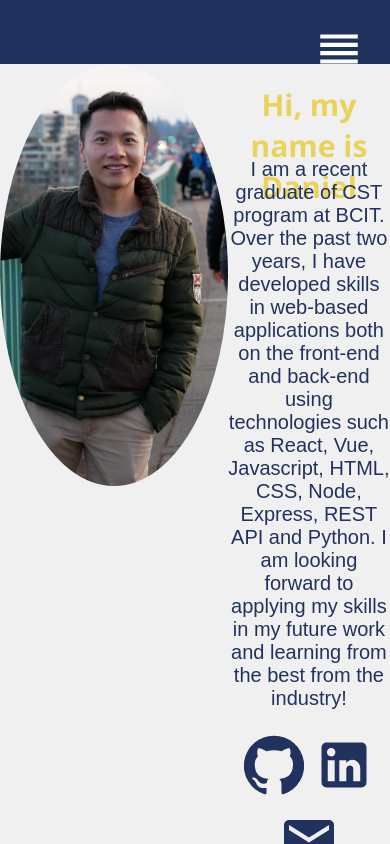
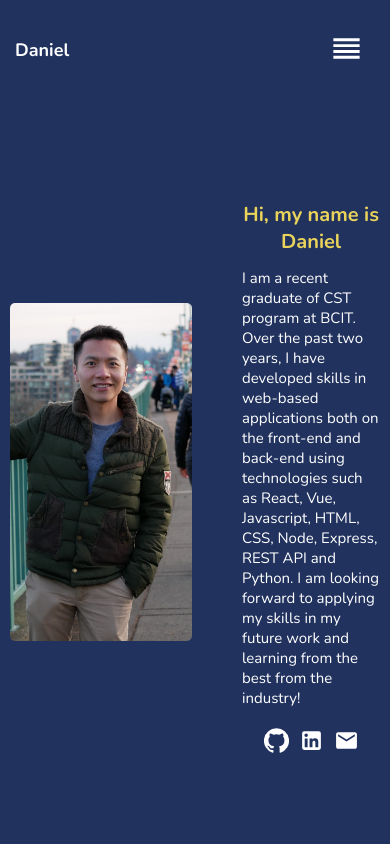
Before and after one commit to penguinasian/personal-portfolio-website, a React (Create React App) app: page / in a window 390 px wide. Shown: the top 844 px of the page. Built offline with nearby package versions, Linux system fonts and the light colour scheme.

Commit message:
modified the responsiveness

```diff
--- a/src/App.css
+++ b/src/App.css
@@ -1,9 +1,11 @@
+@import url('https://fonts.googleapis.com/css2?family=Nunito:wght@200;300;400;600;700;800;900&display=swap');
+
 .App {
   width: 100%;
   height: auto;
   display: flex;
   flex-direction: column;
-  font-family: Arial, Helvetica, sans-serif;
+  font-family: 'Nunito', sans-serif;
   background-color: #f0f0f0;
 }
 
--- a/src/components/Navbar.js
+++ b/src/components/Navbar.js
@@ -14,14 +14,23 @@ function Navbar() {
     return (
         <div className="navbar" id={showHamburgerMenu ? "open" : "close"}>
             <div className="toggleButton">
+                <h3>Daniel</h3>
                 <button onClick={() => { setShowHamburgerMenu((prev) => !prev) }}>
-                    <ReorderIcon />
+                    <ReorderIcon className="hangburgerMenu"/>
                 </button>
             </div>
+
+
             <div className="links">
+                <h2>Daniel</h2>
+                <div className="navbar-links">
                 <Link to="/">Home</Link>
                 <Link to="/projects">Projects</Link>
-                <Link to="/experience">Education & Experience</Link>
+                <Link to="/experience">Career</Link>
+                </div>
+
+
+
             </div>
         </div>
     )
--- a/src/pages/Home.js
+++ b/src/pages/Home.js
@@ -12,9 +12,8 @@ function Home() {
         <div className="profile">
           <img src={profileImg} alt="profile" />
 
-
           <div className="prompt">
-          <h2> Hi, my name is Daniel</h2>
+            <h2> Hi, my name is Daniel</h2>
             <p> I am a recent graduate of CST program at BCIT. Over the past two years, I have developed skills in web-based applications both on the front-end and back-end using technologies such as React, Vue, Javascript, HTML, CSS, Node, Express, REST API and Python.
               I am looking forward to applying my skills in my future work and learning from the best from the industry!
             </p>
--- a/src/pages/ProjectDetails.js
+++ b/src/pages/ProjectDetails.js
@@ -3,7 +3,6 @@ import { useParams } from 'react-router-dom';
 import '../styles/ProjectDetails.css';
 import { projectList } from '../utils/ProjectList';
 import GitHubIcon from '@material-ui/icons/GitHub';
-import WebSiteLink from '@material-ui/icons/Link';
 
 function ProjectDetails() {
     const { id } = useParams()
@@ -12,14 +11,19 @@ function ProjectDetails() {
     return (
         <div className="project">
             <h1> {project.name} </h1>
-            <img src={project.image} />
+
+            <div className="individualProject">
+                <div style={{ backgroundImage: `url(${project.image})` }} className="projectDetails">
+
+                </div>
+                <a href={project.websiteUrl} target="_blank" rel="noreferrer"><button className="websiteDemoBtn">Demo</button></a>
+            </div>
             <p>
                 <b>Technologies Used:</b> {project.skills}
             </p>
-            <p className="small">Click below icons to checkout Github repository and Website for this project</p>
             <div className="websiteLink">
                 <a href={project.url} target="_blank" rel="noreferrer"><GitHubIcon /></a>
-                <a href={project.websiteUrl} target="_blank" rel="noreferrer"><WebSiteLink /></a>
+                <p className="small">Github link</p>
             </div>
 
         </div>
--- a/src/styles/Home.css
+++ b/src/styles/Home.css
@@ -1,7 +1,7 @@
 .home {
     width: 100%;
     align-items: center;
-    font-family: "Arial", sans-serif;
+    font-family: 'Nunito', sans-serif;
     color: #3e497a;
 }
 
@@ -18,37 +18,41 @@
 }
 
 .about h2 {
-    font-family: "Segoe UI", Tahoma, Geneva, Verdana, sans-serif;
-    font-size: 50px;
+
+    font-size: 35px;
     color: #e9d35b;
     height: 50px;
     margin-top: 10px;
 }
 
 .about .prompt {
-    width: 40%;
-    font-size: 30px;
+    font-size: 25px;
+    margin-top: 10px;
+    width: 50%;
 }
 
 .profile {
     display: flex;
     justify-content: center;
-    background: #f0f0f0;
+    align-items: center;
 }
 
 .profile img {
-    height: 50vh;
-    border-radius: 50%;
+    border-radius: 5px;
+    height: 40vh;
+    width: 30vh;
+    margin-right: 50px;
 }
 
 .profile p {
-    color: #21325e;
+    color: white;
+    text-align: left;
 }
 
 .prompt svg {
     font-size: 60px;
     margin: 5px;
-    color: #21325e;
+    color: white;
 }
 
 .skills {
@@ -99,12 +103,99 @@
 
 @media only screen and (max-width: 830px) {
     .about h2 {
+        font-size: 25px;
+    }
+
+    .skills h1 {
         font-size: 30px;
+    }
+
+    .skills h2 {
+        font-size: 25px;
+    }
+
+
+
+    .about .prompt {
+        margin-top: 10px;
+        font-size: 20px;
+        width: 70%;
+    }
+
+    .profile {
+        width: 80%;
+    }
+
+    .prompt svg {
+        font-size: 40px;
+    }
+}
+
+@media only screen and (max-width: 550px) {
+    .about h2 {
+        font-size: 20px;
     }
 
     .about .prompt {
         margin-top: 10px;
         font-size: 20px;
+        width: 70%;
+    }
+
+    .profile {
         width: 80%;
     }
+
+    .prompt svg {
+        font-size: 30px;
+    }
+    .prompt p {
+        font-size: 15px;
+    }
 }
+
+@media only screen and (max-width: 430px) {
+    .about h2 {
+        font-size: 20px;
+    }
+
+    .about .prompt {
+        margin-top: 10px;
+        font-size: 15px;
+        width: 70%;
+    }
+
+    .profile {
+        width: 95%;
+    }
+
+    .prompt svg {
+        font-size: 25px;
+    }
+    .prompt p {
+        font-size: 15px;
+    }
+}
+
+@media only screen and (max-width: 360px) {
+    .about h2 {
+        font-size: 18px;
+    }
+
+    .about .prompt {
+
+        font-size: 15px;
+        width: 70%;
+    }
+
+    .profile {
+        width: 95%;
+    }
+
+    .prompt svg {
+        font-size: 20px;
+    }
+    .prompt p {
+        font-size: 12px;
+    }
+}
--- a/src/styles/Navbar.css
+++ b/src/styles/Navbar.css
@@ -9,9 +9,22 @@
   height: 100%;
   display: flex;
   align-items: center;
-    justify-content: center;
+  justify-content: space-around;
   color: white;
 }
+
+.navbar h3 {
+  color: white;
+  margin-left: 15px;
+}
+
+/* .links h2 {
+    margin-left: 50px;
+  }
+
+  .links .navbar-links {
+    margin-right: 50px;
+  } */
 
 .navbar a {
   color: white;
@@ -29,7 +42,8 @@
   height: 100px;
   display: flex;
   align-items: center;
-    justify-content: flex-end;
+  justify-content: space-between;
+
 }
 
 .toggleButton svg {
@@ -56,6 +70,19 @@
   .toggleButton {
     display: flex;
   }
+
+  .toggleButton .hangburgerMenu {
+    font-size: 35px;
+  }
+
+  .toggleButton h3 {
+    font-size: 18px;
+  }
+
+  #open a {
+    font-size: 18px;
+  }
+
   #close a {
     display: none;
   }
@@ -73,6 +100,10 @@
   #open a {
     width: 100%;
     text-align: center;
+  }
+
+  .links h2 {
+    display: none;
   }
 }
 
--- a/src/styles/ProjectDetails.css
+++ b/src/styles/ProjectDetails.css
@@ -5,18 +5,43 @@
     justify-content: center;
     align-items: center;
     flex-direction: column;
+    margin-top: 50px;
 }
 
 .project h1 {
     margin-top: 50px;
     color: #3e497a;
     font-size: 35px;
+    text-align: center;
 }
 
-.project img {
-    width: 700px;
+.individualProject {
+    border-radius: 15px;
+    width: 500px;
     height: 500px;
-    border-radius: 10px;
+    margin: 40px;
+    box-shadow: 0px 3px 15px rgba(0, 0, 0, 0.2);
+    text-align: center;
+}
+
+.projectDetails {
+    border-top-left-radius: 15px;
+    border-top-right-radius: 15px;
+    width: 100%;
+    height: 70%;
+    background-position: center;
+    background-repeat: no-repeat;
+    background-size: cover;
+}
+
+.websiteDemoBtn {
+    background: #3e497a;
+    width: 100px;
+    height: 50px;
+    border-radius: 5px;
+    color: white;
+    font-size: 20px;
+    margin-top: 25px;
 }
 
 .project p {
@@ -31,15 +56,20 @@
 
 .project .websiteLink {
     display: flex;
+    flex-direction: column;
+    align-items: center;
 
 }
 
-.websiteLink svg {
-    margin-left: 15px;
+.project .websiteDemoBtn a {
+    text-decoration: none;
+    color: white;
 }
+
 .project svg {
     font-size: 60px;
     color: #3e497a;
+    margin-bottom: -18px;
 }
 
 .project svg:hover {
@@ -47,8 +77,12 @@
     transform: scale(1.10, 1.10);
 }
 
-@media only screen and (max-width: 700px) {
-    .project img {
+@media only screen and (max-width: 650px) {
+    .projectDetails {
+        width: 100%;
+    }
+
+    .individualProject {
         width: 70%;
     }
 
@@ -58,9 +92,20 @@
         font-size: 20px;
     }
 
+
+    .project .websiteDemoBtn {
+        width: 70px;
+        height: 35px;
+        font-size: 20px;
+    }
+
     .project p {
         text-align: center;
         font-size: 20px;
+    }
+
+    .project .websiteLink svg {
+        font-size: 45px;
     }
 }
 
@@ -80,3 +125,38 @@
         font-size: 25px;
     }
 }
+
+@media only screen and (max-width: 600px) {
+
+
+}
+
+@media only screen and (max-height: 800px) {
+    .individualProject {
+        width: 200px;
+        height: 300px;
+    }
+    .projectDetails {
+        border-top-left-radius: 15px;
+        border-top-right-radius: 15px;
+        width: 100%;
+        height: 100%;
+        background-position: center;
+        background-repeat: no-repeat;
+        background-size: cover;
+    }
+
+    .project  p {
+        font-size: 20px;
+    }
+
+    h1 {
+        font-size: 30px;
+    }
+    .project .websiteDemoBtn {
+        width: 50px;
+        height: 25px;
+        font-size: 10px;
+    }
+
+}
--- a/src/styles/Projects.css
+++ b/src/styles/Projects.css
@@ -5,6 +5,7 @@
     justify-content: center;
     align-items: center;
     flex-direction: column;
+    color: #3e497a;
   }
   .projects .projectTitle {
     text-align: center;
```
Lines whose indentation alone changed are shown as unchanged.
